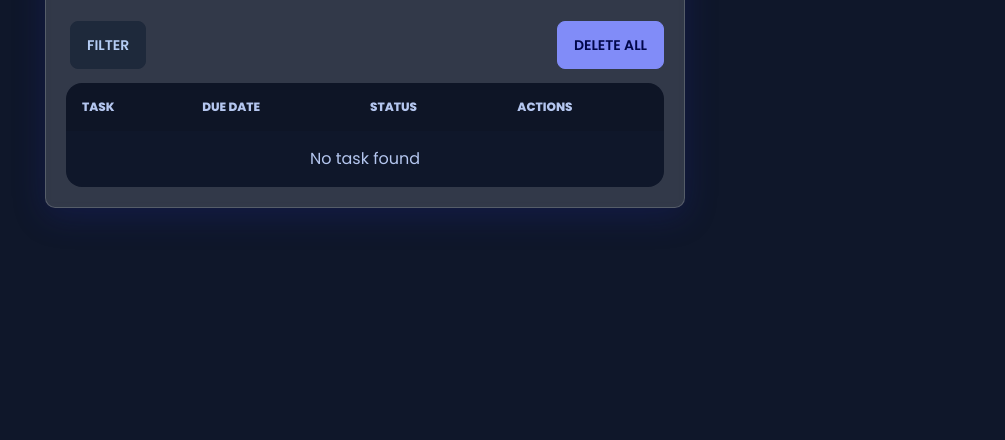
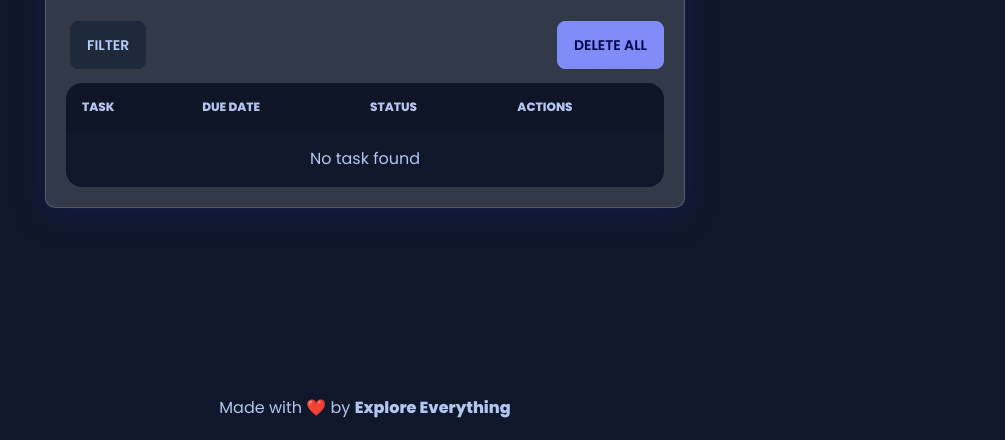
Before and after one commit to NagreSS/todo-list-main, a plain HTML site: page index.html in a window 1280 px wide. Shown: the part 360-800 px from the top of the page, without its empty margins (275-1280 px from the left). Drawn offline with nearby package versions, Linux system fonts and the light colour scheme.

Commit message:
last change

```diff
--- a/index.html
+++ b/index.html
@@ -20,7 +20,12 @@
 </head>
 <body>
 
-
+    <!-- Copyright -->
+    <footer>
+        <div class="author-text">
+            <p>Made with ❤️ by <a href="https://github.com/NagreSS" target="_blank"><b>Explore Everything</b></a></p>
+        </div>
+    </footer>
 
     <div class="container">
         <header>
```
Also changed, not shown: 1 other file.
